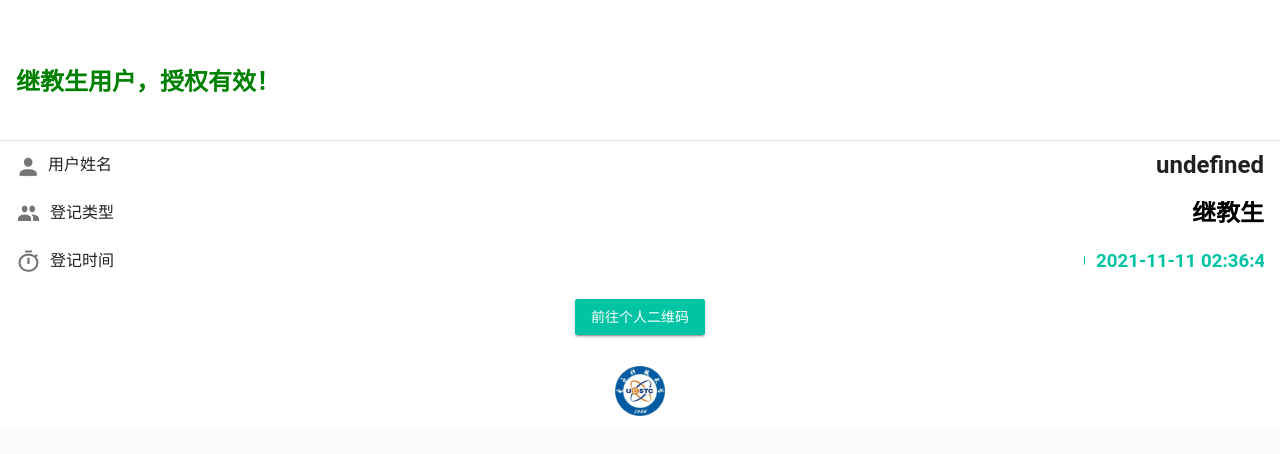
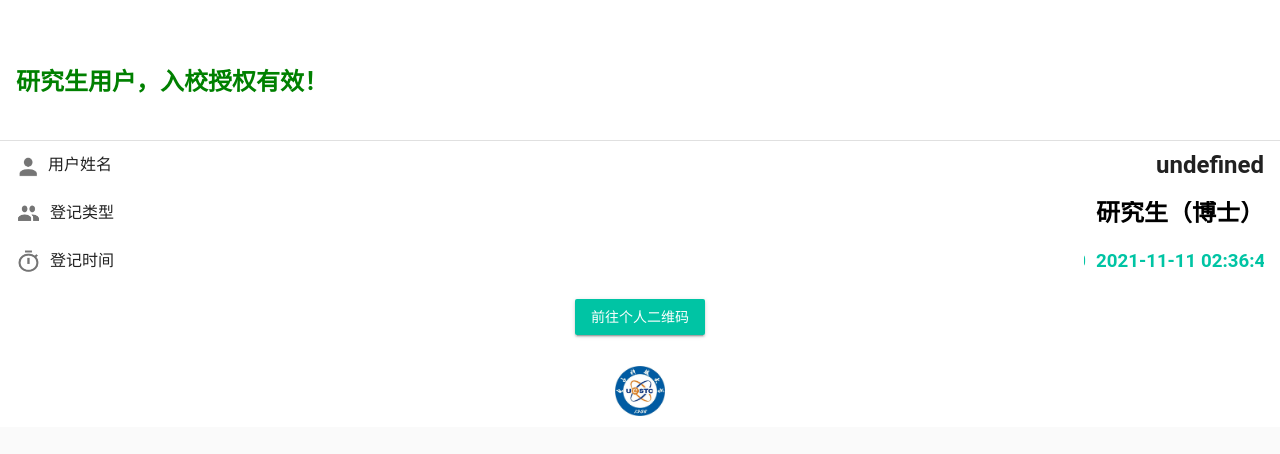
Before and after one commit to AntennaZZZ/AntennaZZZ.github.io, a plain HTML site: page index.html in a window 1280 px wide. Drawn offline with Linux system fonts and the light colour scheme; no server answers; a web font is replaced by a local one.

Commit message:
Update index.html

```diff
--- a/index.html
+++ b/index.html
@@ -908,7 +908,7 @@
               <div data-v-477b291f="" class="v-list__tile__content">
                 <div data-v-477b291f="" class="v-list__tile__title warning--text">
                   <div data-v-477b291f="" class="layout justify-end">
-                    <h2 data-v-477b291f="" id="usertype" style="color:black">继教生</h2>
+                    <h2 data-v-477b291f="" id="usertype" style="color:black">研究生（博士）</h2>
                   </div>
                 </div>
               </div>
@@ -973,8 +973,8 @@
                           //   var gbkName = new TextDecoder('gbk').decode(bufferContent);
                           //   document.getElementById("username").innerHTML = gbkName;
                           // }
-                          document.getElementById("usertype").innerHTML = "继教生";
-                          document.getElementById("userPasstext").innerHTML = "继教生用户，授权有效！";
+                          document.getElementById("usertype").innerHTML = "研究生（博士）";
+                          document.getElementById("userPasstext").innerHTML = "研究生用户，入校授权有效！";
                         </script>
                       </div>
                     </h3>
```
